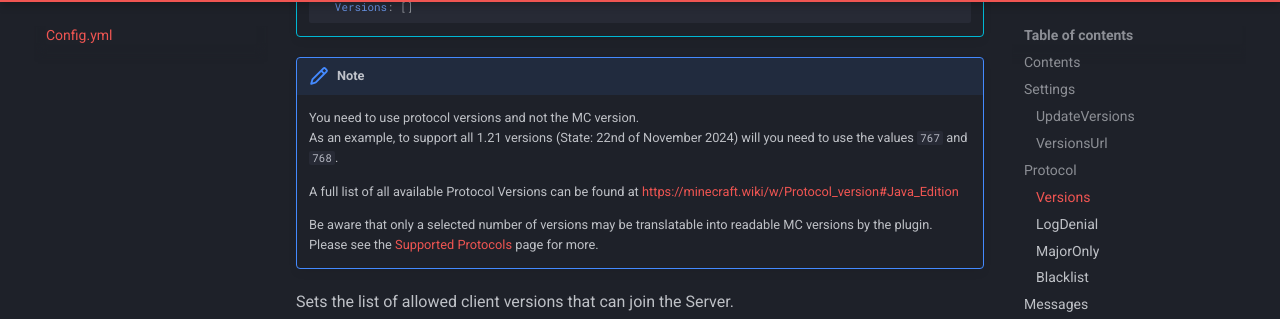
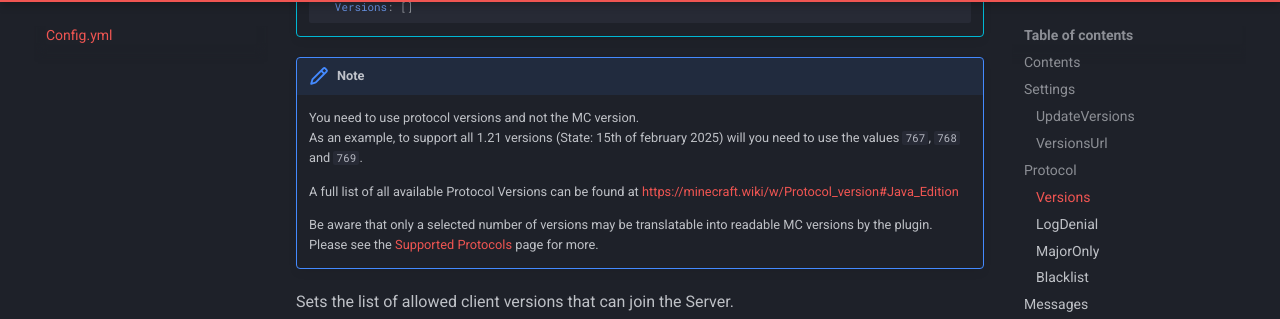
Before and after one commit to Andre601/OneVersionRemake, an MkDocs documentation site: the page built from docs/config.md, in a window 1280 px wide and 900 px high, scrolled down 1884 px. Shown: the part 130-449 px from the top of the window. Built offline with MkDocs 1.6.1 and Material for MkDocs 9.7.7, drawn with Linux system fonts in a browser that asks for light colours; comment, search, counter and statistics services are not loaded.

Commit message:
Update protocol versions example for 1.21.x

```diff
--- a/docs/config.md
+++ b/docs/config.md
@@ -73,7 +73,7 @@ Protocol:
 
 /// note
 You need to use protocol versions and not the MC version.
-As an example, to support all 1.21 versions (State: 22nd of November 2024) will you need to use the values `767` and `768`.
+As an example, to support all 1.21 versions (State: 15th of february 2025) will you need to use the values `767`, `768` and `769`.
 
 A full list of all available Protocol Versions can be found at https://minecraft.wiki/w/Protocol_version#Java_Edition
 
```
